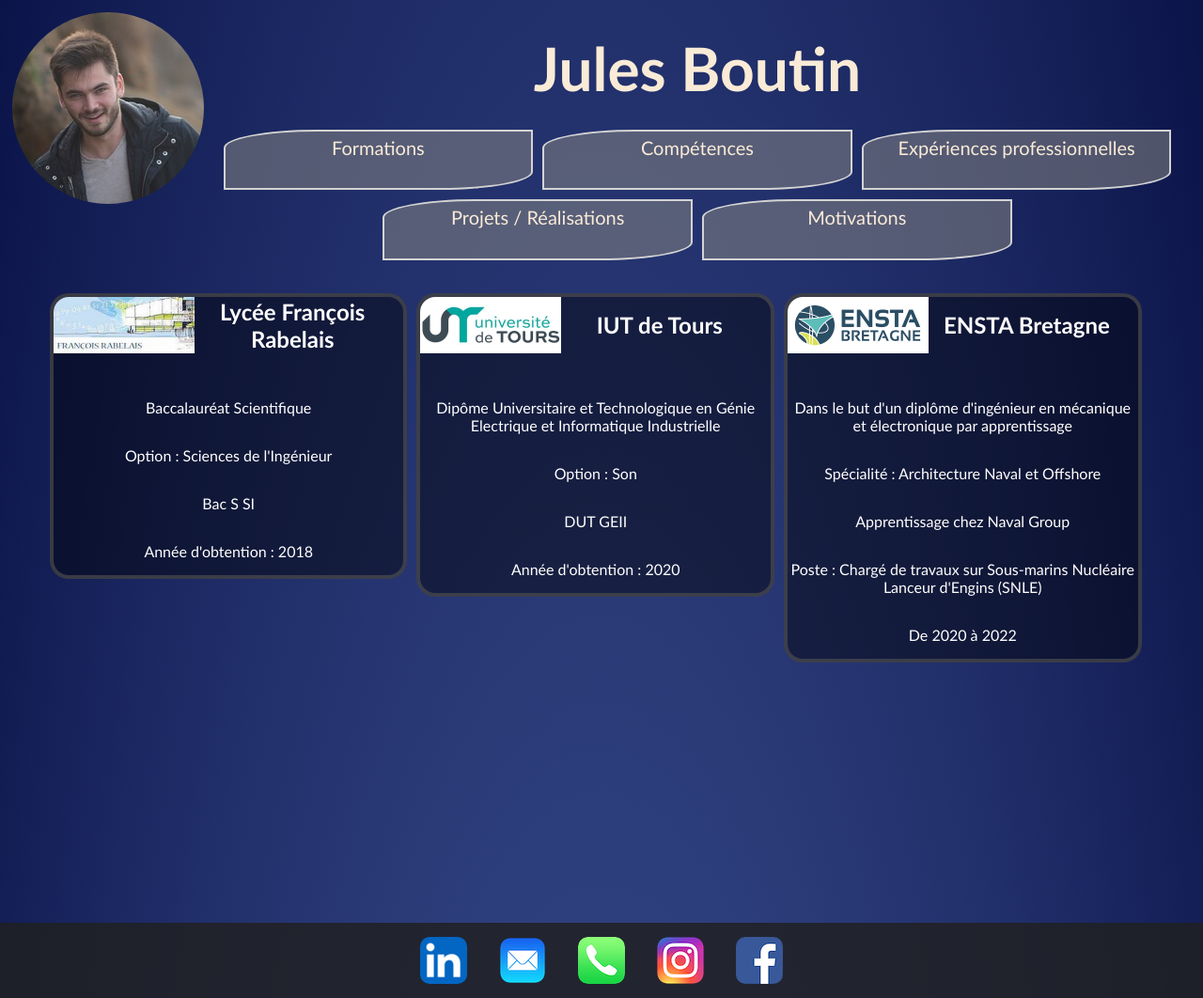
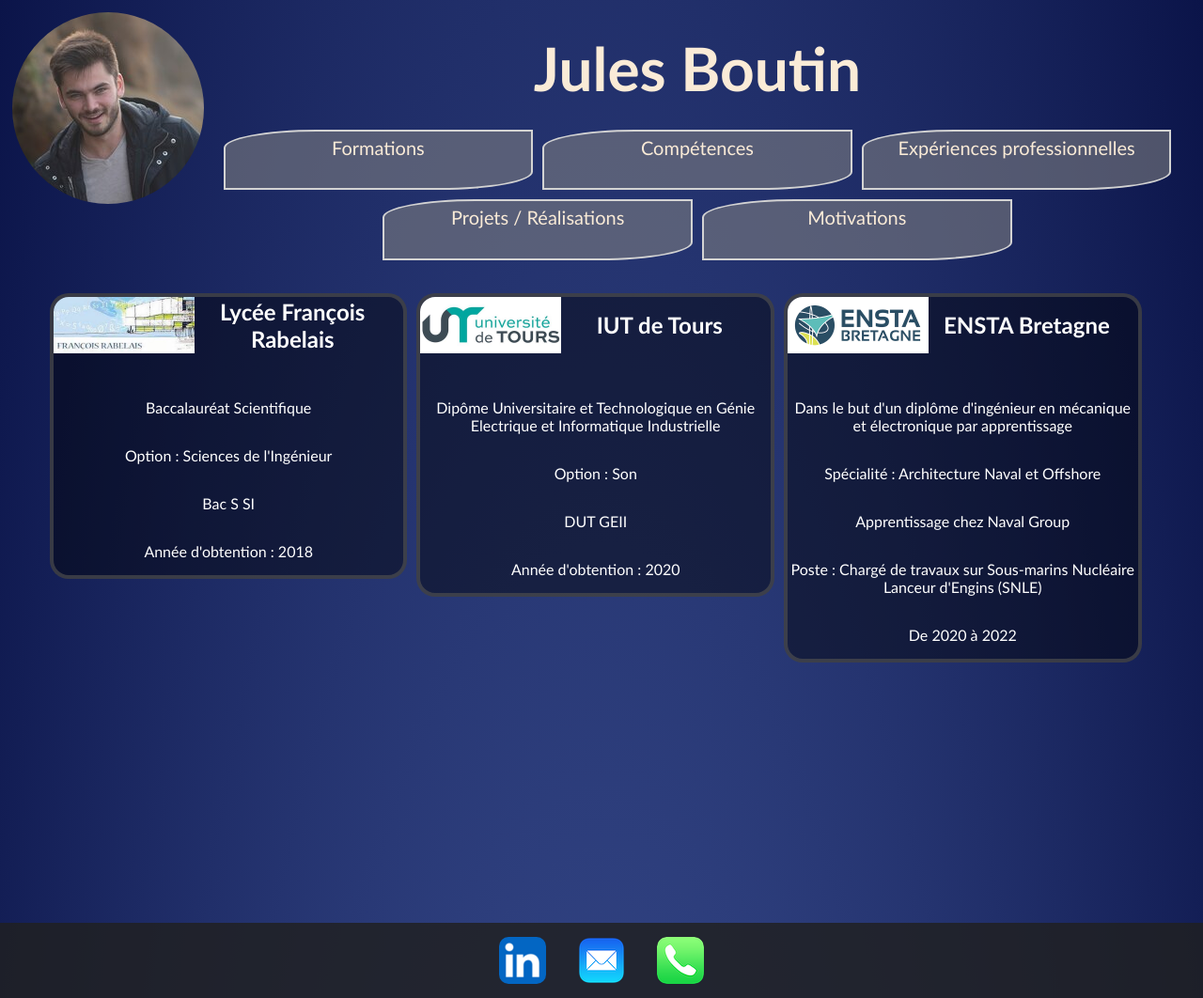
Before and after one commit to JulesBoutin37/CV, a plain HTML site: page Formations/Formation.html in a window 1280 px wide. Shown: the whole page at 94% size. Drawn offline with Linux system fonts and the light colour scheme.

Commit message:
Update Formation.html

```diff
--- a/Formations/Formation.html
+++ b/Formations/Formation.html
@@ -100,10 +100,6 @@
         <a href="mailto:jules.boutin24@gmail.com" target="_blank"><img src="../Images/Mail.png" title="jules.boutin24@gmail.com" alt="Lien Mail"></a>
         <!-- Liens téléphone -->
         <a href="tel:0766247537" target="_blank"><img src="../Images/Telephone.png" title="07.66.24.75.37" alt="Lien Telephone"></a>
-        <!-- Liens Instagram -->
-        <a href="https://www.instagram.com/jules.boutbout/" target="_blank"><img src="../Images/Instagram.png" title="Instagram" alt="Lien Instagram"></a>
-        <!-- Liens facebook -->
-        <a href="https://facebook.com/profile.php?id=100021798796065" target="_blank"><img src="../Images/Facebook.png" title="Facebook" alt="Lien Facebook"></a>
     </footer>
 
 </body>
```
